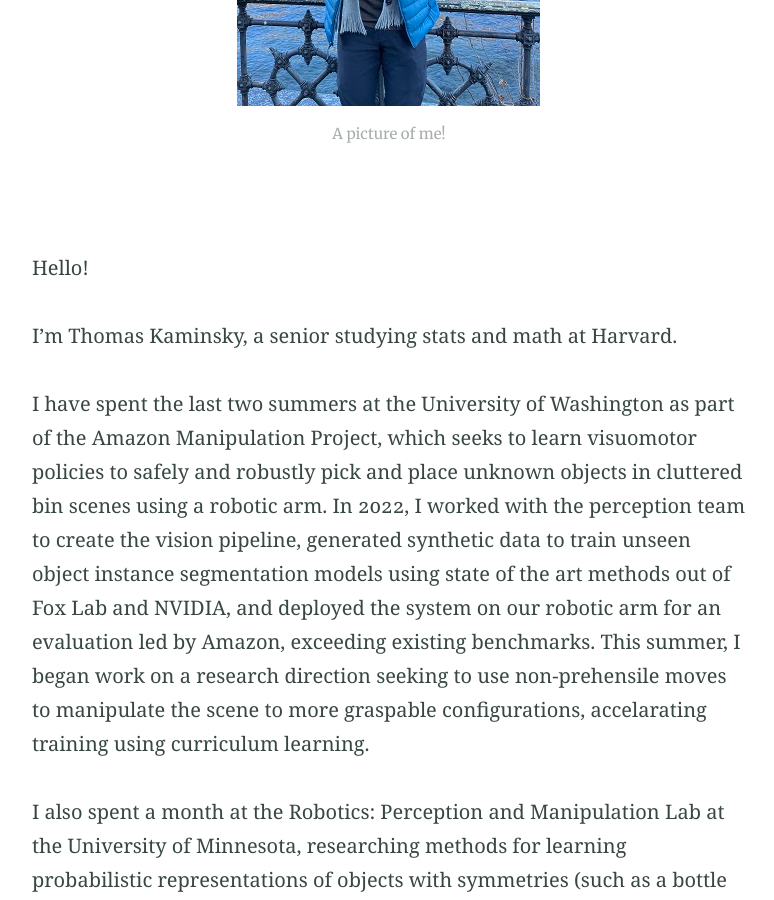
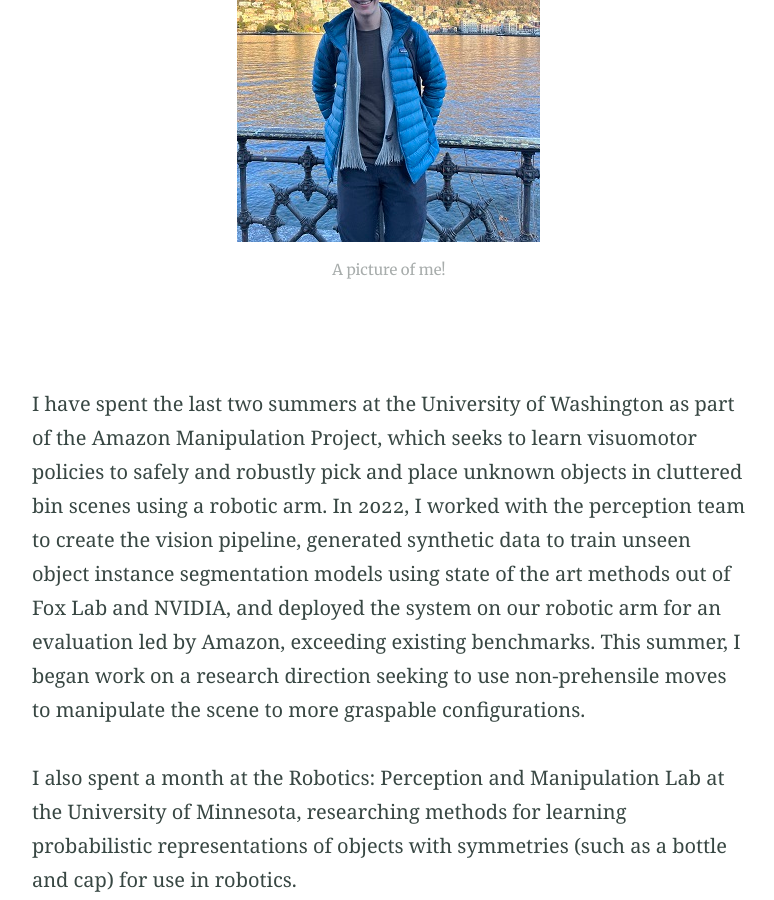
Before and after one commit to tkaminsky/tkaminsky.github.io, a Jekyll site: the page built from index.md, in a window 1280 px wide and 900 px high, scrolled down 936 px. Shown: the whole window, without its empty margins (251-1025 px from the left). Built offline with Jekyll 4.4.1, drawn with Linux system fonts in a browser that asks for light colours; part of the change alters nothing that is shown; some of the changed text lies outside the part shown.

```diff
--- a/index.md
+++ b/index.md
@@ -12,21 +12,23 @@ excerpt: "Hello! I'm Thomas Kaminsky, a senior studying stats and math at Harvar
 
 ###### *Secondary Field in Computer Science*
 
+Hello!
+
+I'm Thomas Kaminsky, a senior studying stats and math at Harvard.
+
 <br/>
 
 {% include figure.html image="/images/index/profile_pic.jpg" caption="A picture of me!" %}
 
 <br/>
 
-Hello!
-
-I'm Thomas Kaminsky, a senior studying stats and math at Harvard.
-
-I have spent the last two summers at the University of Washington as part of the Amazon Manipulation Project, which seeks to learn visuomotor policies to safely and robustly pick and place unknown objects in cluttered bin scenes using a robotic arm. In 2022, I worked with the perception team to create the vision pipeline, generated synthetic data to train unseen object instance segmentation models using state of the art methods out of Fox Lab and NVIDIA, and deployed the system on our robotic arm for an evaluation led by Amazon, exceeding existing benchmarks. This summer, I began work on a research direction seeking to use non-prehensile moves to manipulate the scene to more graspable configurations, accelarating training using curriculum learning.
+I have spent the last two summers at the University of Washington as part of the Amazon Manipulation Project, which seeks to learn visuomotor policies to safely and robustly pick and place unknown objects in cluttered bin scenes using a robotic arm. In 2022, I worked with the perception team to create the vision pipeline, generated synthetic data to train unseen object instance segmentation models using state of the art methods out of Fox Lab and NVIDIA, and deployed the system on our robotic arm for an evaluation led by Amazon, exceeding existing benchmarks. This summer, I began work on a research direction seeking to use non-prehensile moves to manipulate the scene to more graspable configurations.
 
 I also spent a month at the Robotics: Perception and Manipulation Lab at the University of Minnesota, researching methods for learning probabilistic representations of objects with symmetries (such as a bottle and cap) for use in robotics.
 
-I am also passionate about teaching---I spent two years as a course assistant (CA) in Math 22AB, a year-long upperlevel math course on proof-based linear algebra and vector calculus. This year, I am teaching CS 184, an introduction to reinforcement learning co-taught by Professors Sham Kakade and Lucas Janson.
+Beyond research, I am passionate about teaching---I spent two years as a course assistant (CA) in Math 22AB, a year-long upperlevel math course on proof-based linear algebra and vector calculus. This year, I am teaching CS 184, an introduction to reinforcement learning co-taught by Professors Sham Kakade and Lucas Janson.
+
+Please feel free to take a look at my LinkedIn, GitHub, or so on by clicking any of the links at the bottom of the page.
 
 <br/>
 
```
